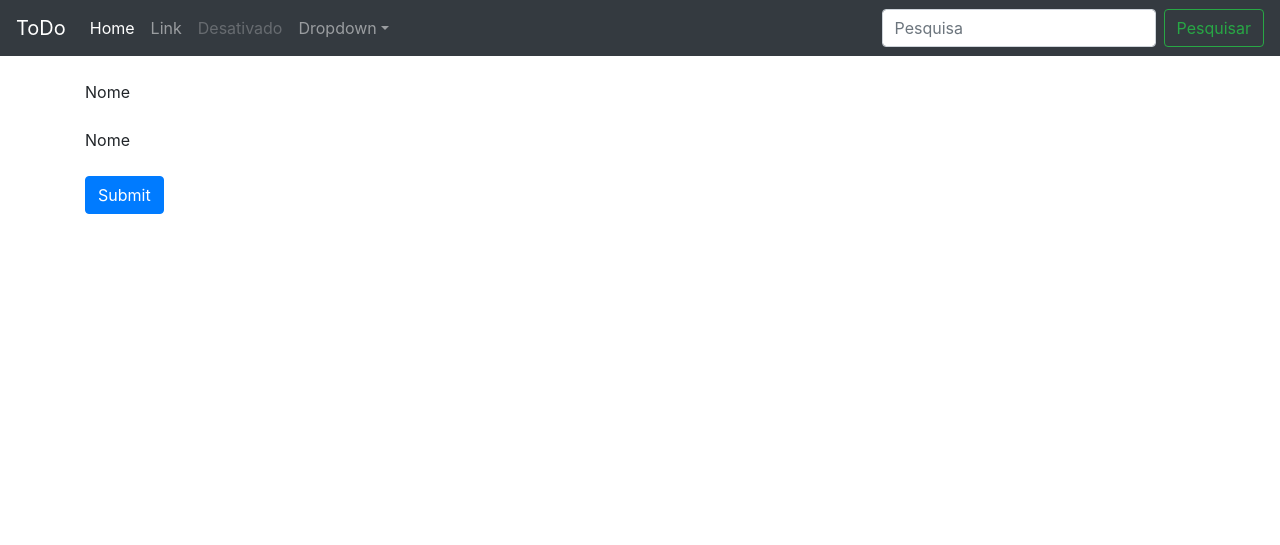
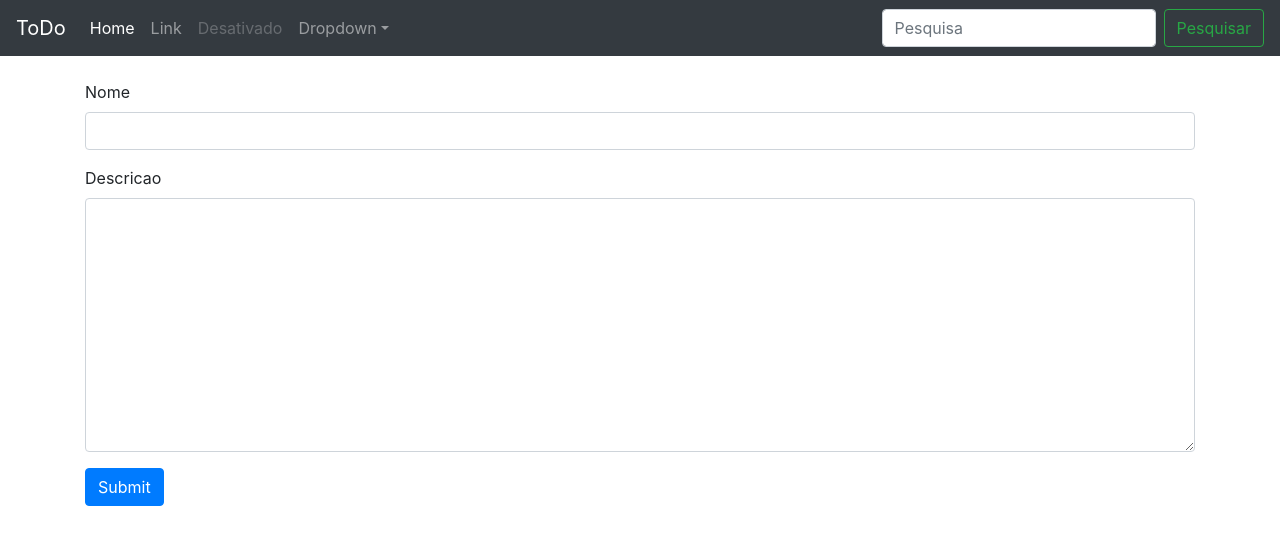
Before and after one commit to Jameskelsom/Desenvolvimento-Django, a Django app: template todo/tarefas/templates/tarefas/nova_categoria.html in a window 1280 px wide. Shown: the top 545 px of the page. Run offline with Django 3.2, Linux system fonts and the light colour scheme; the template is opened without the code that fills it: values that come from a table or form of the project are taken from there, others are empty; parts of the project's set-up code (start-up, migrations or seed data) failed here and were passed over; some libraries are stand-ins or nearby versions.

Commit message:
Template

```diff
--- a/todo/tarefas/forms.py
+++ b/todo/tarefas/forms.py
@@ -3,7 +3,8 @@
 
 
 class CategoriaForm(forms.ModelForm):
-
+    nome = forms.CharField(widget=forms.TextInput(attrs={'class': 'form-control'}))
+    descricao = forms.CharField(widget=forms.Textarea(attrs={'class': 'form-control'}))
     class Meta:
         model = Categoria
         fields = '__all__'
--- a/todo/tarefas/templates/tarefas/nova_categoria.html
+++ b/todo/tarefas/templates/tarefas/nova_categoria.html
@@ -9,7 +9,7 @@
       {{ form.nome }}
     </div>
     <div class="form-group">
-      <label for="{{form.descricao.id_for_label}}">Nome</label>
+      <label for="{{form.descricao.id_for_label}}">Descricao</label>
       {{ form.descricao }}
     </div>
     <button type="submit" class="btn btn-primary">Submit</button>
```
